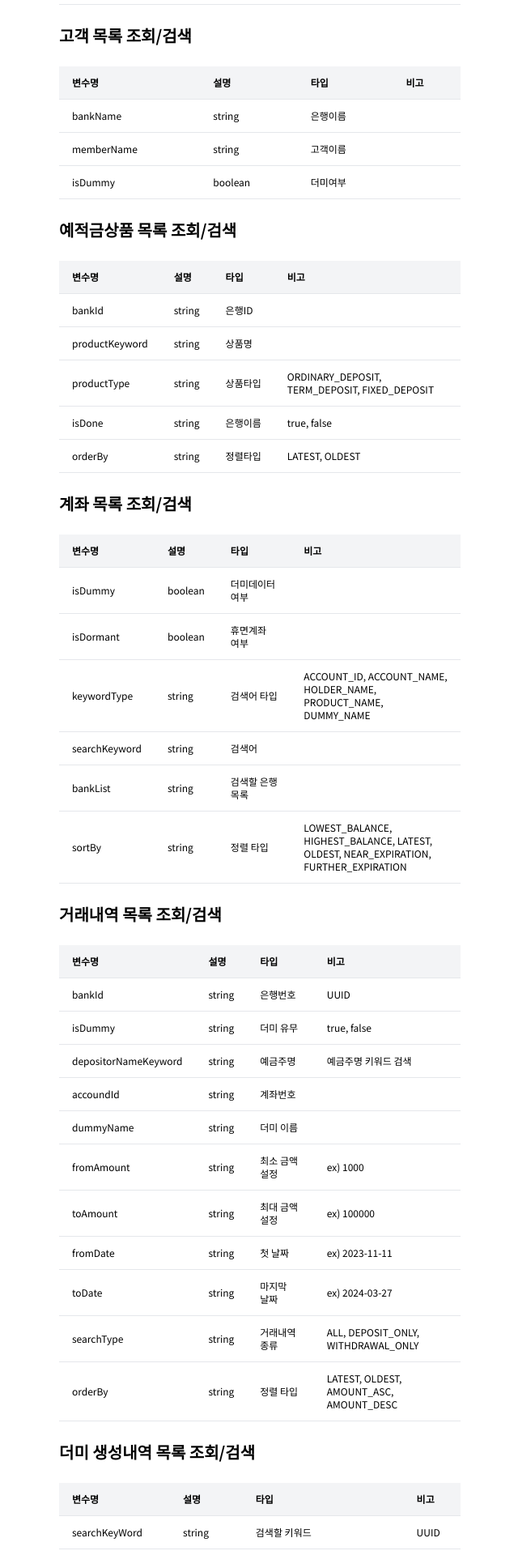
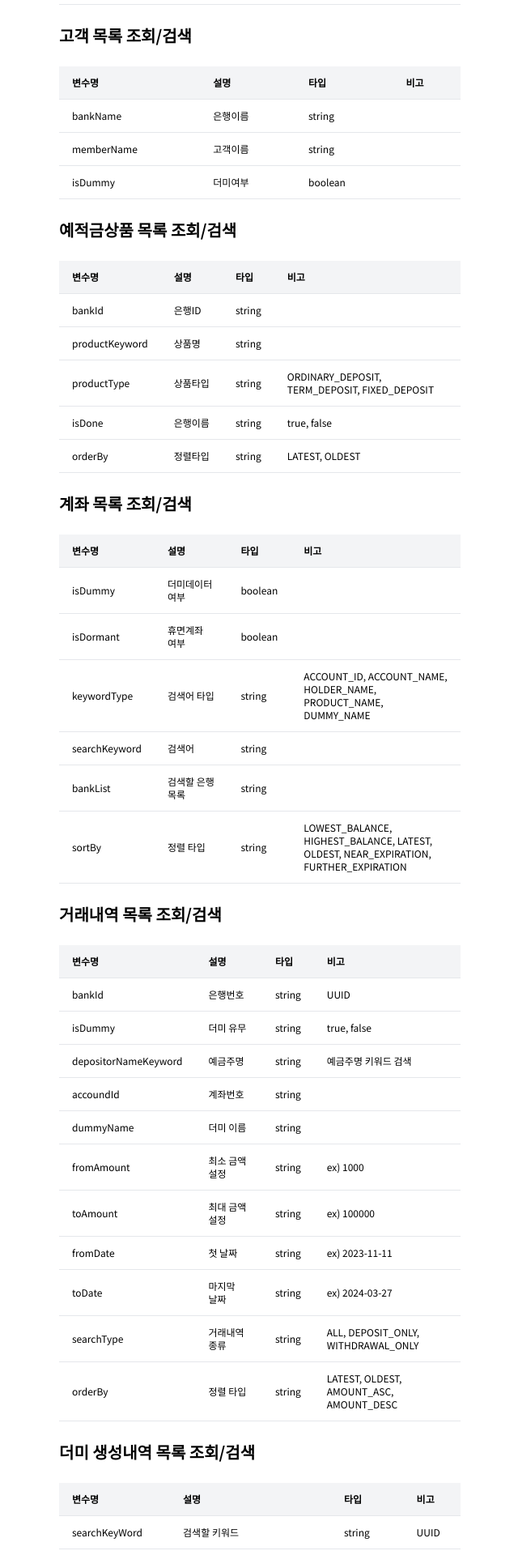
Before and after one commit to paul-lee-dev/joa-openapi, a Next.js app in the folder documentation/frontend/: page /docs in a window 1280 px wide. Shown: the part 8780-10700 px from the top of the page at 81% size, without its empty margins (455-1095 px from the left). Built offline with nearby package versions, Linux system fonts and the light colour scheme.

Commit message:
S10P22A503-346 refactor: 쿼리 스트링 설명 수정

```diff
--- a/documentation/frontend/src/app/docs/components/docs4.tsx
+++ b/documentation/frontend/src/app/docs/components/docs4.tsx
@@ -61,8 +61,8 @@ export default function docs() {
             {memberSearchQueryString.map((str) => (
               <TrItem key={str.name}>
                 <TdItem>{str.name}</TdItem>
+                <TdItem>{str.desc}</TdItem>
                 <TdItem>{str.type}</TdItem>
-                <TdItem>{str.desc}</TdItem>
                 <TdItem>{str.etc}</TdItem>
               </TrItem>
             ))}
@@ -83,8 +83,8 @@ export default function docs() {
             {productSearchQueryString.map((str) => (
               <TrItem key={str.name}>
                 <TdItem>{str.name}</TdItem>
+                <TdItem>{str.desc}</TdItem>
                 <TdItem>{str.type}</TdItem>
-                <TdItem>{str.desc}</TdItem>
                 <TdItem>{str.etc}</TdItem>
               </TrItem>
             ))}
@@ -105,8 +105,8 @@ export default function docs() {
             {accountSearchQueryString.map((str) => (
               <TrItem key={str.name}>
                 <TdItem>{str.name}</TdItem>
+                <TdItem>{str.desc}</TdItem>
                 <TdItem>{str.type}</TdItem>
-                <TdItem>{str.desc}</TdItem>
                 <TdItem>{str.etc}</TdItem>
               </TrItem>
             ))}
@@ -127,8 +127,8 @@ export default function docs() {
             {transactionSearchQueryString.map((str) => (
               <TrItem key={str.name}>
                 <TdItem>{str.name}</TdItem>
+                <TdItem>{str.desc}</TdItem>
                 <TdItem>{str.type}</TdItem>
-                <TdItem>{str.desc}</TdItem>
                 <TdItem>{str.etc}</TdItem>
               </TrItem>
             ))}
@@ -149,8 +149,8 @@ export default function docs() {
             {dummySearchQueryString.map((str) => (
               <TrItem key={str.name}>
                 <TdItem>{str.name}</TdItem>
+                <TdItem>{str.desc}</TdItem>
                 <TdItem>{str.type}</TdItem>
-                <TdItem>{str.desc}</TdItem>
                 <TdItem>{str.etc}</TdItem>
               </TrItem>
             ))}
```
